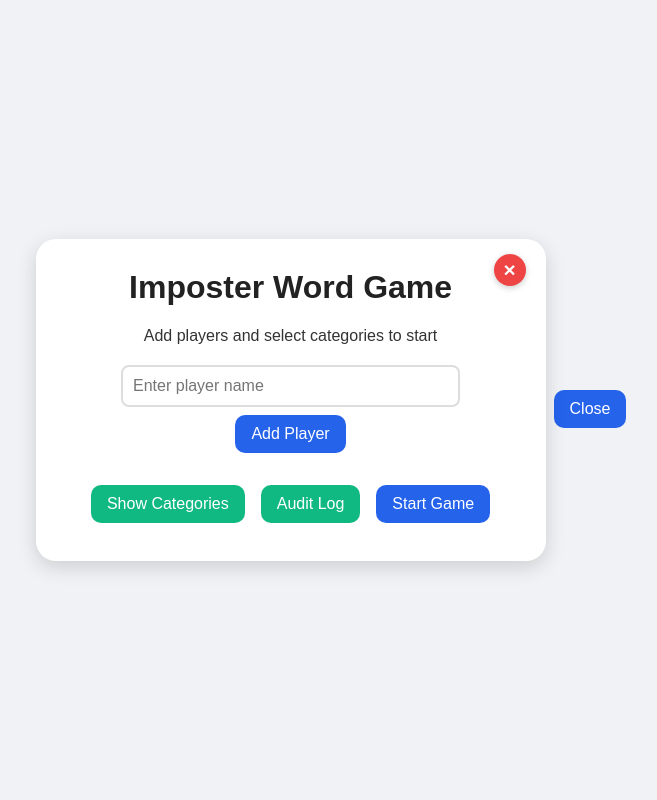
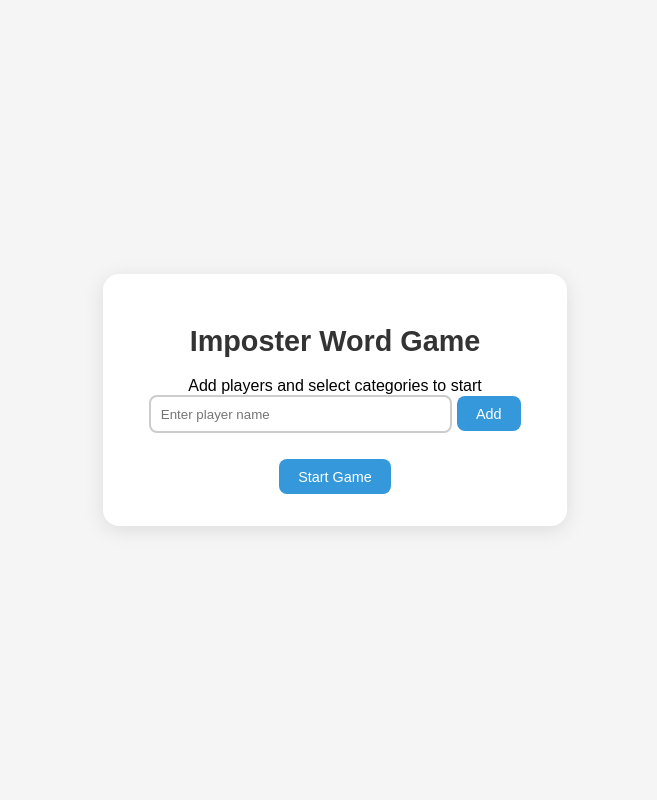
Before and after one commit to LeonWelch2009/Imposter-Game, a Flask app: page / in a window 1280 px wide. Shown: the whole page, without its empty margins (305-962 px from the left). Run offline with Flask 3, Linux system fonts and the light colour scheme.

Commit message:
05112025 10:12

```diff
--- a/static/script.js
+++ b/static/script.js
@@ -1,5 +1,7 @@
-// Elements
-const playerNameInput = document.getElementById("playerName");
+document.addEventListener("DOMContentLoaded", () => {
+    const setupScreen = document.getElementById("setupScreen");
+    const gameScreen = document.getElementById("gameScreen");
+    const playerInput = document.getElementById("playerName");
     const addPlayerBtn = document.getElementById("addPlayerBtn");
     const playerList = document.getElementById("playerList");
     const startGameBtn = document.getElementById("startGameBtn");
@@ -7,163 +9,87 @@ const revealBtn = document.getElementById("revealBtn");
     const nextPlayerBtn = document.getElementById("nextPlayerBtn");
     const showImposterBtn = document.getElementById("showImposterBtn");
     const restartBtn = document.getElementById("restartBtn");
-const exitBtn = document.getElementById("exitBtn");
-
-const setupScreen = document.getElementById("setupScreen");
-const gameScreen = document.getElementById("gameScreen");
     const message = document.getElementById("message");
 
     let players = [];
-let categories = {};
-let chosenCategories = [];
     let currentPlayerIndex = 0;
-let imposter = null;
-let currentWord = "";
+    let imposterIndex = null;
+    let chosenWord = "";
 
-// Auto-capitalize player names
-function formatName(name) {
-    return name.charAt(0).toUpperCase() + name.slice(1).toLowerCase();
-}
-
-// Update player list with remove buttons
-function updatePlayerList() {
-    playerList.innerHTML = "";
-    players.forEach((name, index) => {
+    // Add Player
+    addPlayerBtn.addEventListener("click", () => {
+        const name = playerInput.value.trim();
+        if (name) {
             const li = document.createElement("li");
             li.classList.add("player-item");
-
-        const span = document.createElement("span");
-        span.innerText = name;
-        li.appendChild(span);
-
-        const removeBtn = document.createElement("button");
-        removeBtn.innerText = "×";
-        removeBtn.classList.add("remove-btn");
-        removeBtn.addEventListener("click", () => {
-            players.splice(index, 1);
-            updatePlayerList();
-            message.innerText = `${name} removed.`;
+            li.innerHTML = `
+                <span>${name.charAt(0).toUpperCase() + name.slice(1)}</span>
+                <button class="remove-player">×</button>
+            `;
+            li.querySelector(".remove-player").addEventListener("click", () => {
+                li.remove();
+                players = players.filter(p => p !== name);
             });
-
-        li.appendChild(removeBtn);
             playerList.appendChild(li);
-    });
-}
-
-// Add player
-addPlayerBtn.addEventListener("click", () => {
-    const name = playerNameInput.value.trim();
-    if (name && !players.includes(formatName(name))) {
-        players.push(formatName(name));
-        playerNameInput.value = "";
-        updatePlayerList();
-    } else {
-        message.innerText = "Enter a unique name.";
+            players.push(name);
+            playerInput.value = "";
         }
     });
 
-// Fetch categories from server
-fetch("/get_categories")
-    .then(res => res.json())
-    .then(data => {
-        categories = data;
-        const categoriesDiv = document.getElementById("categories");
-        for (const category in data) {
-            const label = document.createElement("label");
-            const checkbox = document.createElement("input");
-            checkbox.type = "checkbox";
-            checkbox.value = category;
-            label.appendChild(checkbox);
-            label.appendChild(document.createTextNode(category));
-            categoriesDiv.appendChild(label);
+    // Start Game
+    startGameBtn.addEventListener("click", () => {
+        if (players.length < 3) {
+            alert("You need at least 3 players!");
+            return;
+        }
+        setupScreen.style.display = "none";
+        gameScreen.style.display = "block";
+        currentPlayerIndex = 0;
+        imposterIndex = Math.floor(Math.random() * players.length);
+        chosenWord = "Apple"; // You can randomize this later using your txt categories
+        message.textContent = `${players[currentPlayerIndex]}, press Reveal to see your word.`;
+    });
+
+    // Reveal Word
+    revealBtn.addEventListener("click", () => {
+        const currentPlayer = players[currentPlayerIndex];
+        if (currentPlayerIndex === imposterIndex) {
+            message.textContent = `${currentPlayer}, your word is: ???`;
+        } else {
+            message.textContent = `${currentPlayer}, your word is: ${chosenWord}`;
         }
     });
 
-// Start game
-startGameBtn.addEventListener("click", () => {
-    chosenCategories = Array.from(document.querySelectorAll("#categories input:checked")).map(cb => cb.value);
-    if (players.length < 3) {
-        message.innerText = "At least 3 players are required.";
-        return;
-    }
-    if (chosenCategories.length === 0) {
-        message.innerText = "Select at least one category.";
-        return;
-    }
-
-    // Choose random imposter
-    imposter = players[Math.floor(Math.random() * players.length)];
-
-    // Pick random word
-    const randomCategory = chosenCategories[Math.floor(Math.random() * chosenCategories.length)];
-    const wordList = categories[randomCategory];
-    currentWord = wordList[Math.floor(Math.random() * wordList.length)];
-
-    setupScreen.style.display = "none";
-    gameScreen.style.display = "block";
-    message.innerText = `${players[currentPlayerIndex]}, press "Reveal Word" to see your word.`;
-});
-
-// Reveal word
-revealBtn.addEventListener("click", () => {
-    const currentPlayer = players[currentPlayerIndex];
-    if (currentPlayer === imposter) {
-        message.innerText = `${currentPlayer}, your word is: ??? (You are the Imposter!)`;
-    } else {
-        message.innerText = `${currentPlayer}, your word is: ${currentWord}`;
-    }
-    revealBtn.disabled = true;
-    nextPlayerBtn.disabled = false;
-});
-
-// Next player
+    // Next Player
     nextPlayerBtn.addEventListener("click", () => {
         currentPlayerIndex++;
         if (currentPlayerIndex < players.length) {
-        revealBtn.disabled = false;
-        nextPlayerBtn.disabled = true;
-        message.innerText = `${players[currentPlayerIndex]}, press "Reveal Word" to see your word.`;
+            message.textContent = `${players[currentPlayerIndex]}, press Reveal to see your word.`;
         } else {
+            message.textContent = `${players[Math.floor(Math.random() * players.length)]} starts the conversation!`;
             revealBtn.style.display = "none";
             nextPlayerBtn.style.display = "none";
-        showImposterBtn.parentElement.style.display = "flex";
-        message.innerText = `${players[Math.floor(Math.random() * players.length)]} starts the conversation!`;
+            showImposterBtn.style.display = "inline-block";
         }
     });
 
-// Reveal imposter
+    // Show Imposter
     showImposterBtn.addEventListener("click", () => {
-    message.innerText = `The imposter was ${imposter}! The word was "${currentWord}".`;
+        message.textContent = `The imposter was ${players[imposterIndex]}!`;
         showImposterBtn.style.display = "none";
-    restartBtn.style.display = "block";
+        restartBtn.style.display = "inline-block";
     });
 
-// Restart
+    // Restart Game
     restartBtn.addEventListener("click", () => {
+        gameScreen.style.display = "none";
+        setupScreen.style.display = "block";
+        message.textContent = "Add players and select categories to start";
+        playerList.innerHTML = "";
         players = [];
-    chosenCategories = [];
-    currentPlayerIndex = 0;
-    imposter = null;
-    currentWord = "";
-    updatePlayerList();
-    document.querySelectorAll("#categories input").forEach(cb => cb.checked = false);
-    setupScreen.style.display = "block";
-    gameScreen.style.display = "none";
-    message.innerText = "Add players and select categories to start";
+        revealBtn.style.display = "inline-block";
+        nextPlayerBtn.style.display = "inline-block";
+        showImposterBtn.style.display = "none";
+        restartBtn.style.display = "none";
     });
-
-// Exit to main menu
-exitBtn.addEventListener("click", () => {
-    if (confirm("Return to main menu?")) {
-        players = [];
-        chosenCategories = [];
-        currentPlayerIndex = 0;
-        imposter = null;
-        currentWord = "";
-        updatePlayerList();
-        document.querySelectorAll("#categories input").forEach(cb => cb.checked = false);
-        setupScreen.style.display = "block";
-        gameScreen.style.display = "none";
-        message.innerText = "Add players and select categories to start";
-    }
 });
--- a/static/style.css
+++ b/static/style.css
@@ -1,152 +1,77 @@
 body {
-    background: #f0f2f5;
-    font-family: "Poppins", sans-serif;
+    background: #f5f5f5;
+    font-family: 'Poppins', sans-serif;
     display: flex;
     justify-content: center;
     align-items: center;
-    height: 100vh;
+    min-height: 100vh;
     margin: 0;
 }
 
 .app {
-    position: relative;
     background: white;
-    border-radius: 20px;
-    box-shadow: 0 6px 20px rgba(0, 0, 0, 0.15);
-    padding: 30px;
+    border-radius: 16px;
+    box-shadow: 0 4px 20px rgba(0, 0, 0, 0.1);
     width: 90%;
-    max-width: 450px;
+    max-width: 400px;
+    padding: 2rem;
     text-align: center;
 }
 
-/* Header */
-header h1 {
-    margin-top: 0;
-    color: #222;
+h1 {
+    font-size: 1.8rem;
+    margin-bottom: 1.2rem;
+    color: #333;
 }
 
-/* Input + Buttons */
-input[type="text"] {
+input {
+    padding: 0.6rem;
     width: 70%;
-    padding: 10px;
-    margin-top: 10px;
-    border: 2px solid #ddd;
+    border: 2px solid #ccc;
     border-radius: 8px;
-    font-size: 1rem;
+    margin-bottom: 10px;
 }
 
 button {
-    padding: 10px 16px;
-    margin: 8px;
+    background: #3498db;
+    color: white;
     border: none;
-    border-radius: 10px;
+    border-radius: 8px;
+    padding: 0.6rem 1.2rem;
     cursor: pointer;
-    font-size: 1rem;
-    transition: 0.2s;
+    transition: 0.3s;
+    font-size: 0.9rem;
 }
 
-button.primary {
-    background: #2563eb;
-    color: white;
+button:hover {
+    background: #2980b9;
 }
 
-button.primary:hover {
-    background: #1e40af;
-}
-
-button.accent {
-    background: #10b981;
-    color: white;
-}
-
-button.accent:hover {
-    background: #059669;
-}
-
-/* Player list */
 .player-item {
     display: flex;
     justify-content: space-between;
     align-items: center;
-    background: #f3f4f6;
-    padding: 8px 12px;
+    margin: 0.3rem 0;
+    padding: 0.4rem 0.6rem;
+    background: #f0f0f0;
     border-radius: 8px;
-    margin-bottom: 6px;
 }
 
-.remove-btn {
-    background: #ef4444;
-    color: white;
+.remove-player {
+    background: #e74c3c;
     border: none;
     border-radius: 50%;
-    width: 24px;
-    height: 24px;
-    font-size: 1.1rem;
+    color: white;
+    width: 22px;
+    height: 22px;
+    font-size: 16px;
     line-height: 1;
+    cursor: pointer;
     display: flex;
+    align-items: center;
     justify-content: center;
-    align-items: center;
-    cursor: pointer;
-    transition: 0.2s;
 }
 
-.remove-btn:hover {
-    background: #b91c1c;
+.remove-player:hover {
+    background: #c0392b;
 }
-
-/* Categories */
-#categories {
-    display: grid;
-    grid-template-columns: 1fr 1fr;
-    gap: 6px;
-    margin: 20px 0;
-}
-
-#categories label {
-    background: #f9fafb;
-    padding: 6px 8px;
-    border-radius: 6px;
-    display: flex;
-    align-items: center;
-    gap: 5px;
-}
-
-/* Message */
-.message {
-    margin: 10px 0;
-    font-weight: 500;
-    color: #333;
-}
-
-/* Buttons row */
-.btn-row {
-    display: flex;
-    justify-content: center;
-    flex-wrap: wrap;
-}
-
-/* Exit Button */
-.exit-btn {
-    position: absolute;
-    top: 15px;
-    right: 20px;
-    background: #ef4444;
-    color: white;
-    font-weight: bold;
-    font-size: 1.3rem;
-    border: none;
-    border-radius: 50%;
-    width: 32px;
-    height: 32px;
-    display: flex;
-    justify-content: center;
-    align-items: center;
-    cursor: pointer;
-    transition: 0.2s;
-    box-shadow: 0 2px 6px rgba(0, 0, 0, 0.2);
-}
-
-.exit-btn:hover {
-    background: #b91c1c;
-    transform: scale(1.05);
-}
--- a/templates/index.html
+++ b/templates/index.html
@@ -5,61 +5,58 @@
     <meta charset="UTF-8">
     <meta name="viewport" content="width=device-width, initial-scale=1.0">
     <title>Imposter Word Game</title>
-    <link rel="icon" href="{{ url_for('static', filename='icon.png') }}">
+    <link rel="icon" href="https://cdn-icons-png.flaticon.com/512/616/616408.png" type="image/png">
     <link rel="stylesheet" href="{{ url_for('static', filename='style.css') }}">
 </head>
 
 <body>
     <div class="app">
-        <div class="exit-btn" id="exitBtn">×</div>
+
         <header>
             <h1>Imposter Word Game</h1>
         </header>
 
         <!-- Setup Screen -->
-        <div id="setupScreen" class="card screen active">
-            <div class="message" id="infoText">Add players and select categories to start</div>
+        <div id="setupScreen" class="screen active">
+            <div class="message" id="message">Add players and select categories to start</div>
 
             <!-- Player Input -->
-            <input type="text" id="playerEntry" class="input-box" placeholder="Enter player name">
-            <button class="primary" id="addBtn">Add Player</button>
+            <div class="input-row">
+                <input type="text" id="playerName" placeholder="Enter player name">
+                <button id="addPlayerBtn">Add</button>
+            </div>
 
             <!-- Player List -->
-            <ul id="playerList" class="player-list"></ul>
+            <ul id="playerList"></ul>
 
-            <!-- Buttons -->
+            <!-- Categories -->
+            <div id="categories"></div>
+
+            <!-- Start Button -->
             <div class="btn-row">
-                <button class="accent" id="showCategoriesBtn">Show Categories</button>
-                <button class="accent" id="auditBtn">Audit Log</button>
-                <button class="primary" id="startBtn">Start Game</button>
+                <button id="startGameBtn">Start Game</button>
             </div>
         </div>
 
         <!-- Game Screen -->
-        <div id="gameScreen" class="card screen" style="display:none;">
-            <div class="message" id="infoTextGame"></div>
+        <div id="gameScreen" class="screen" style="display:none;">
+            <button id="exitBtn" class="exit-btn">×</button>
 
-            <div id="currentPlayer" class="message"></div>
+            <div class="message" id="message">Waiting for players...</div>
 
-            <div class="btn-row">
-                <button class="accent" id="revealBtn">Reveal Word</button>
-                <button class="accent" id="nextBtn">Next Player</button>
+            <!-- Game Controls -->
+            <div id="gameControls" class="btn-row">
+                <button id="revealBtn">Reveal Word</button>
+                <button id="nextPlayerBtn">Next Player</button>
             </div>
 
+            <!-- End Game Controls -->
             <div id="endControls" class="btn-row" style="display:none;">
-                <button class="primary" id="showImposterBtn">Reveal Imposter</button>
-                <button class="primary" id="restartBtn">New Game</button>
+                <button id="showImposterBtn">Reveal Imposter</button>
+                <button id="restartBtn">New Game</button>
             </div>
         </div>
-    </div>
 
-    <!-- Popup for categories & audit -->
-    <div id="popup" class="popup hidden">
-        <div class="popup-content">
-            <h3 id="popupTitle"></h3>
-            <ul id="popupList"></ul>
-            <button class="primary" id="closePopup">Close</button>
-        </div>
     </div>
 
     <script src="{{ url_for('static', filename='script.js') }}"></script>
```
Lines whose indentation alone changed are shown as unchanged.
